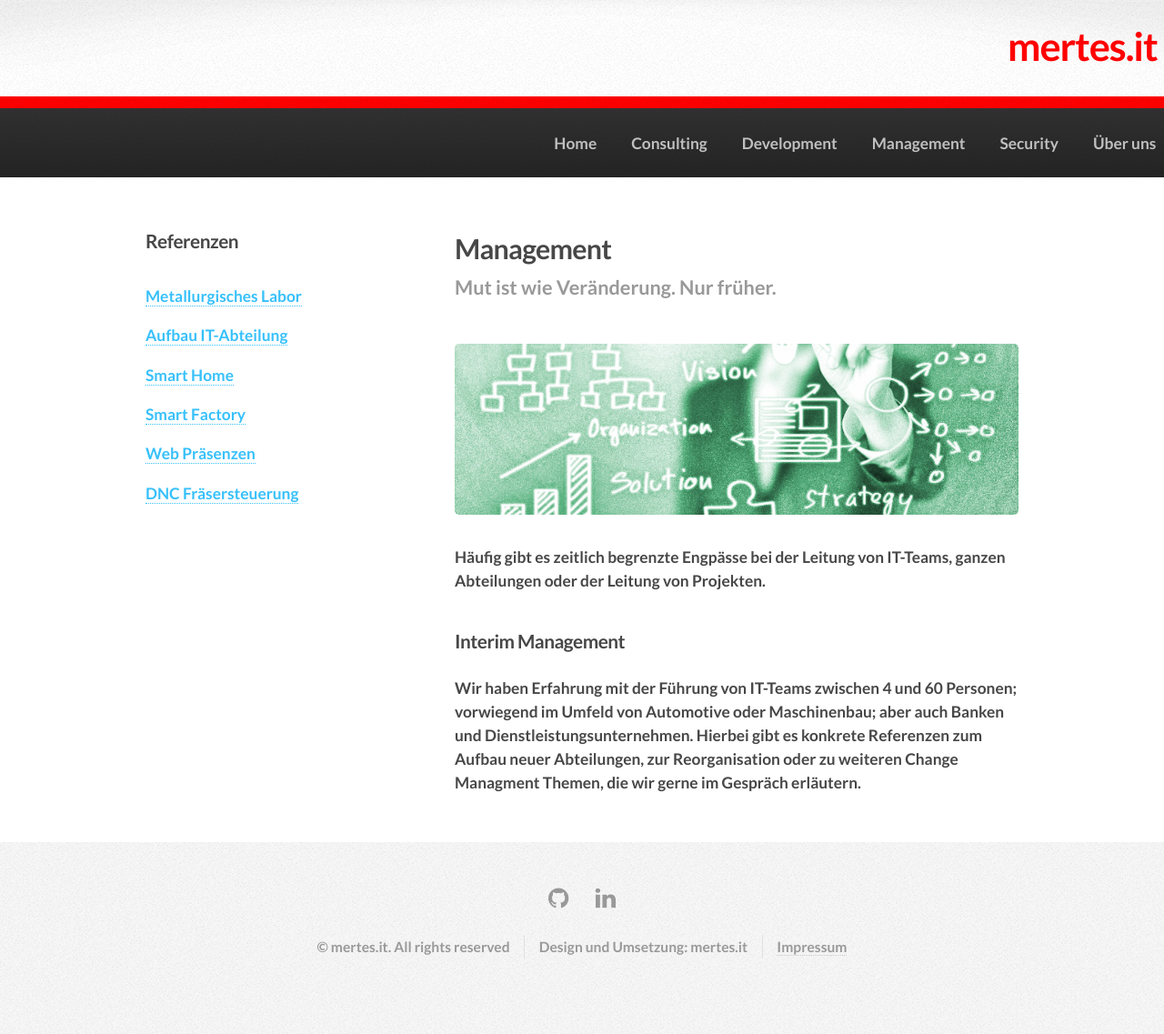
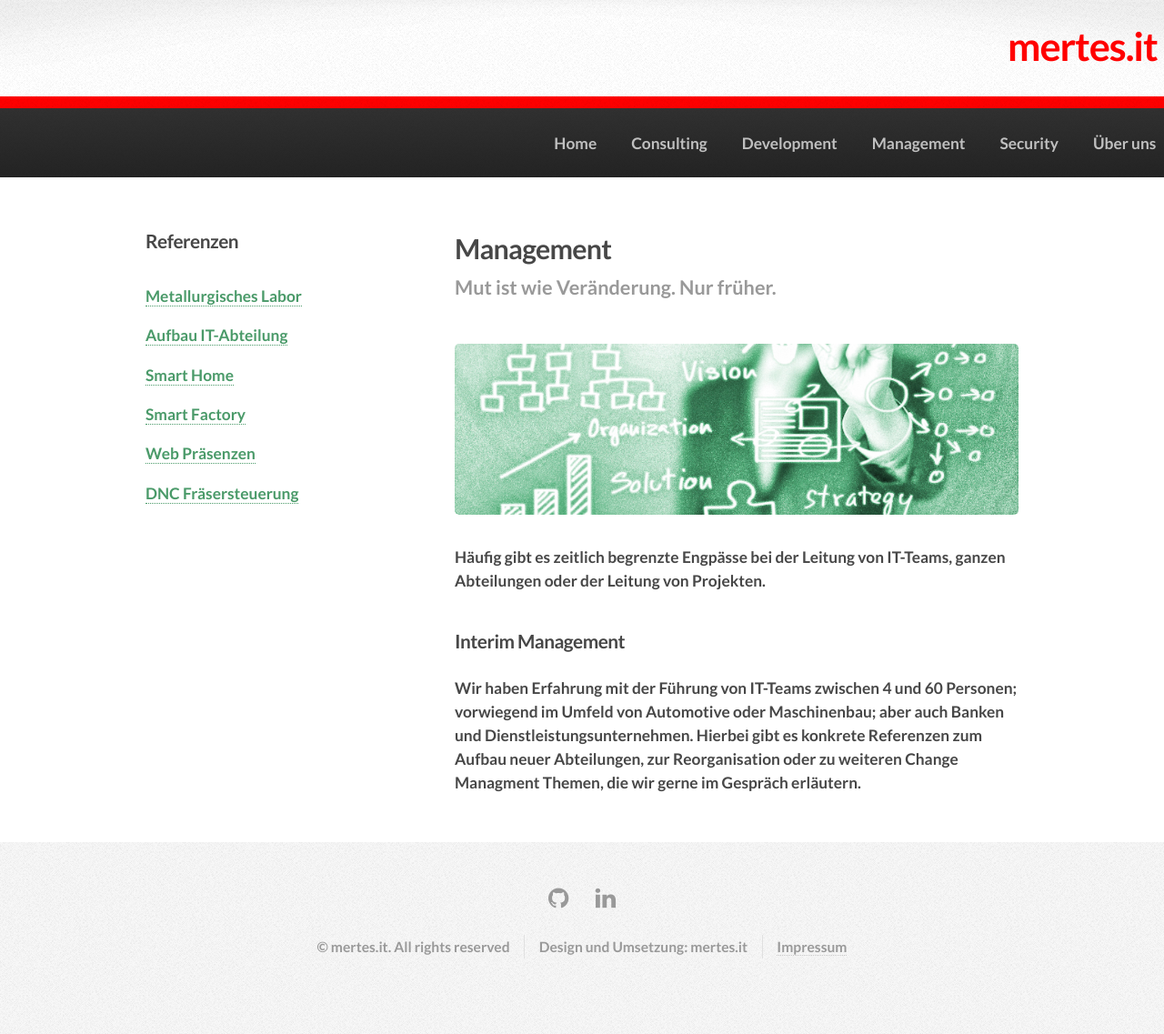
Before and after one commit to ArminMertes/mertes.it, a Jekyll site: the page built from Management.html, in a window 1280 px wide. Shown: the whole page at 91% size. Built offline with Jekyll 4.4.1, drawn with Linux system fonts in a browser that asks for light colours.

Commit message:
Add files via upload

```diff
--- a/assets/css/style.css
+++ b/assets/css/style.css
@@ -42,13 +42,13 @@
 		-o-transition: color 0.2s ease-in-out, border-color 0.2s ease-in-out, opacity 0.2s ease-in-out;
 		-ms-transition: color 0.2s ease-in-out, border-color 0.2s ease-in-out, opacity 0.2s ease-in-out;
 		transition: color 0.2s ease-in-out, border-color 0.2s ease-in-out, opacity 0.2s ease-in-out;
-		color: #37c0fb;
+		color: #4a9a69;
 		text-decoration: none;
 		border-bottom: dotted 1px;
 	}
 
 		a:hover {
-			color: #37c0fb;
+			color: #4a9a69;
 			border-bottom-color: transparent;
 		}
 
```
